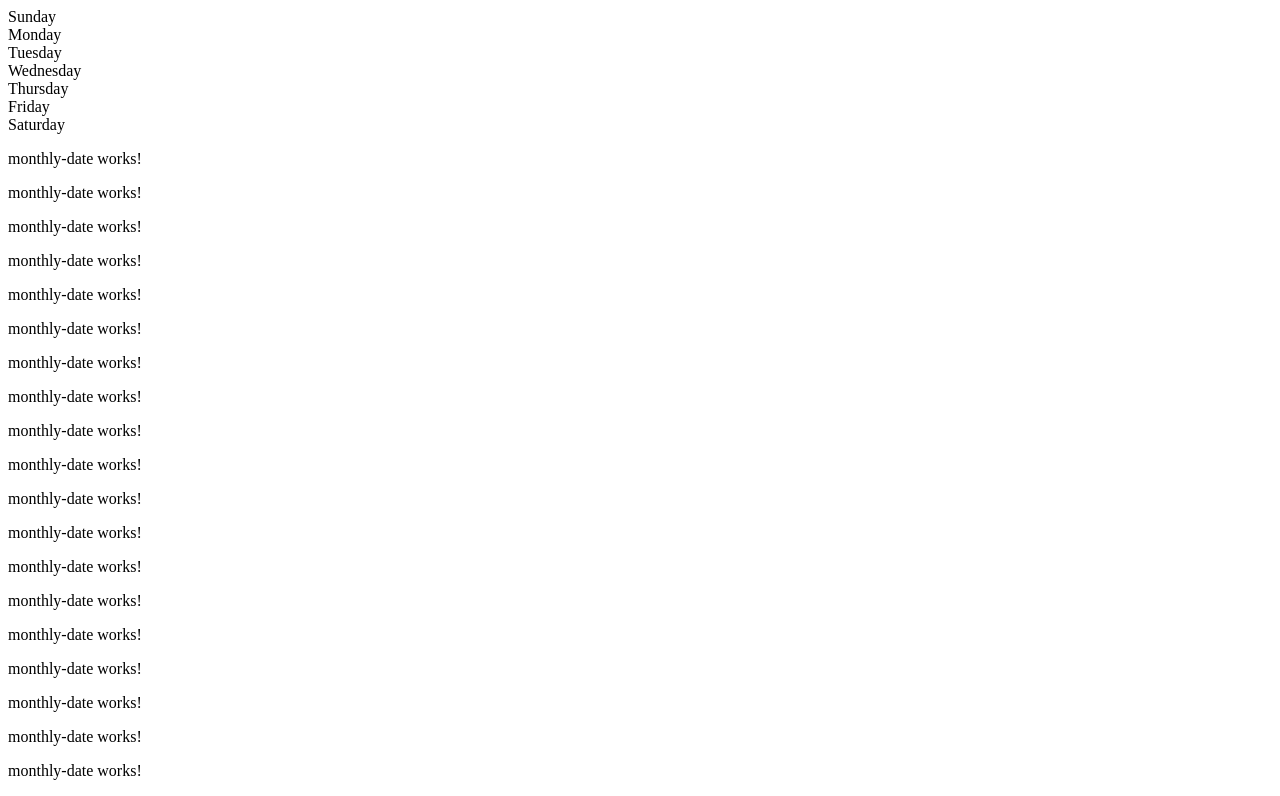
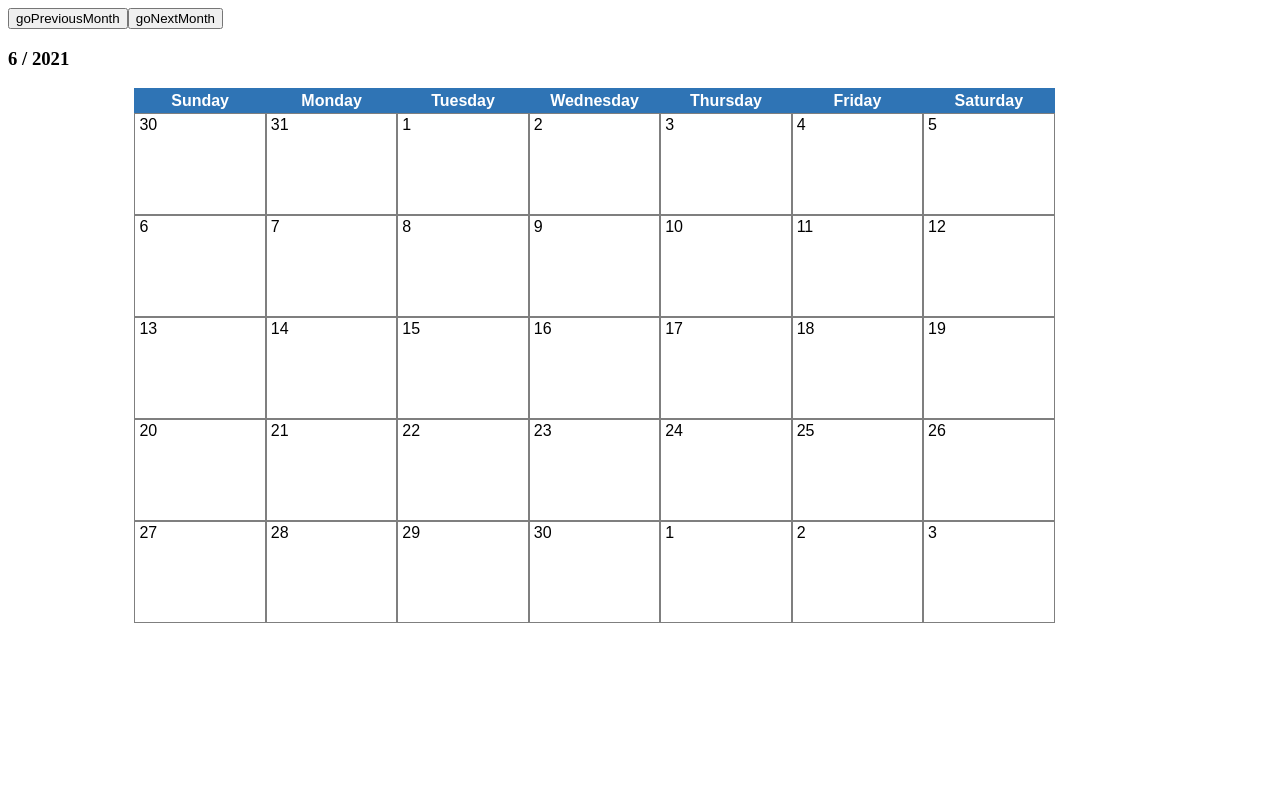
Before and after one commit to Guilheeeeeeerme/my-full-calendar, an Angular app: page / in a window 1280 px wide. Shown: the top 796 px of the page. Built offline with nearby package versions, Linux system fonts and the light colour scheme.

Commit message:
getting closer

```diff
--- a/src/app/app.component.html
+++ b/src/app/app.component.html
@@ -1,4 +1,8 @@
 <router-outlet></router-outlet>
+
+<button (click)="goPreviousMonth()">goPreviousMonth</button>
+<button (click)="goNextMonth()">goNextMonth</button>
+<h3>{{ currentMonth + 1 }} / {{ currentFullYear }}</h3>
 
 <app-monthly-calendar [month]="currentMonth" [year]="currentFullYear">
 </app-monthly-calendar>
--- a/src/app/my-full-calendar/monthly-calendar/monthly-calendar.component.css
+++ b/src/app/my-full-calendar/monthly-calendar/monthly-calendar.component.css
@@ -0,0 +1,32 @@
+.my-calendar {
+    font-family: Arial, Helvetica, sans-serif;
+}
+
+.my-calendar-container {
+    margin-left: 10%;
+    margin-right: 10%;
+}
+
+.my-calendar-container-fluid {
+    margin-left: 2%;
+    margin-right: 2%;
+}
+
+/* .my-calendar-row {
+    margin-bottom: 5px;
+} */
+
+.my-calendar-box-col {
+    display: inline-block;
+    width: 13%;
+    max-width: 13%;
+}
+
+.my-calendar-weekday-title {
+    padding-top: 0.2em;
+    padding-bottom: 0.2em;
+    background-color: #2f74b5;
+    text-align: center;
+    color: white;
+    font-weight: bold;
+}
--- a/src/app/my-full-calendar/monthly-calendar/monthly-calendar.component.html
+++ b/src/app/my-full-calendar/monthly-calendar/monthly-calendar.component.html
@@ -1,4 +1,11 @@
-<div *ngFor="let weekDay of weekDays">{{ weekDay }}</div>
-<div *ngFor="let day of rangeOfDays">
-    <app-monthly-date [enabled]="day.enabled" [day]="day.day" [month]="day.month" [year]="day.year"></app-monthly-date>
+<div class="my-calendar my-calendar-container">
+    <div class="my-calendar-row">
+        <div *ngFor="let weekDay of weekDays" class="my-calendar-box-col my-calendar-weekday-title">{{ weekDay }}</div>
+    </div>
+    <div class="my-calendar-row">
+        <div *ngFor="let day of rangeOfDays" class="my-calendar-box-col">
+            <app-monthly-date [enabled]="day.enabled" [day]="day.day" [month]="day.month" [year]="day.year">
+            </app-monthly-date>
+        </div>
+    </div>
 </div>
--- a/src/app/my-full-calendar/monthly-calendar/monthly-calendar.component.ts
+++ b/src/app/my-full-calendar/monthly-calendar/monthly-calendar.component.ts
@@ -1,5 +1,5 @@
 import { Component, Input, OnChanges, OnInit, SimpleChanges } from '@angular/core';
-import { DateViewModel } from '../dateViewModel';
+import { DateViewModel } from '../viewModels/dateViewModel';
 
 @Component({
   selector: 'app-monthly-calendar',
--- a/src/app/my-full-calendar/monthly-date/monthly-date.component.css
+++ b/src/app/my-full-calendar/monthly-date/monthly-date.component.css
@@ -0,0 +1,12 @@
+.my-calendar-datebox {
+    height: 100px;
+    border: thin solid #7f7f7f;
+}
+
+.my-calendar-datebox p {
+    /* padding-right: 2px;
+    padding-left: 2px; */
+    margin: 2px;
+    margin-left: 4px;
+    display: inline-block;
+}
--- a/src/app/my-full-calendar/monthly-date/monthly-date.component.html
+++ b/src/app/my-full-calendar/monthly-date/monthly-date.component.html
@@ -1 +1,3 @@
-<p>monthly-date works!</p>
+<div class="my-calendar-datebox">
+    <p>{{ day }}</p>
+</div>
```
Also changed, not shown: src/app/my-full-calendar/appointments.service.ts (added, +9 -0 lines), src/app/my-full-calendar/viewModels/dateViewModel.ts (renamed from src/app/my-full-calendar/dateViewModel.ts), 1 other file (tests, documents, lock files or other folders).
